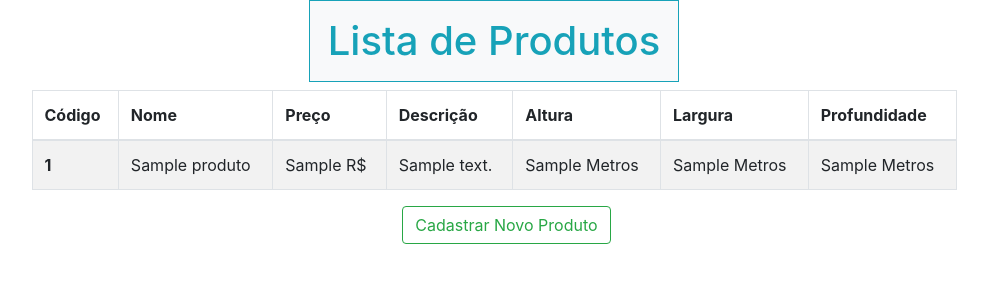
After one commit to RodrigoBenini/TCC-SENAI-2015, a PHP site: page /home.php in a window 1280 px wide. The commit adds this page. Shown: the top 300 px of the page, without its empty margins (146-1134 px from the left). Run offline with PHP 8.4, Linux system fonts and the light colour scheme; tables that the repository leaves empty or names only in its code hold one stand-in row (values such as "Sample post").

Commit message:
alteracoes
alteracoes

```diff
--- a/index/conexao_banco.php
+++ b/index/conexao_banco.php
@@ -17,6 +17,11 @@ public function conecta_mysql(){
 	}
 
 			return $con;
+
 }
 }
+
+
+
+
 ?>
--- /dev/null
+++ b/index/home.php
@@ -0,0 +1,35 @@
+<!DOCTYPE html>
+<html lang="pt-br">
+	<head>
+		<meta charset="utf-8">
+		<title>Listagem de Produto</title>
+		<meta http-equiv="X-UA-Compatible" content="IE=edge">
+		<meta name="viewport" content="width=device-width, initial-scale=1">
+		<link href="bootstrap/css/bootstrap.min.css" rel="stylesheet">
+        <script src="bootstrap/js/bootstrap.min.js"></script>
+		<script src="https://ajax.googleapis.com/ajax/libs/jquery/3.4.1/jquery.min.js"></script>
+
+	<head>
+	<body>
+    <!---
+		Tabela de listagem de produtos
+    -->     <div class="container">
+        <h1 class="p-3 mb-2 col-sm-4 offset-sm-4 bg-light text-info text-center border border-info"> Lista de Produtos </h1>
+           <span id="produtos_lista"></span>
+        <script>
+            $(document).ready(function () {
+                $.post('lista_produtos.php', function(retorna){
+
+                    $("#produtos_lista").html(retorna);
+                });
+            });
+  </script>
+           </div>
+
+
+
+        <div class="col-sm-4 offset-sm-5">
+           <a href="cadastro_produto.php"> <button type="button" class="btn btn-outline-success" >Cadastrar Novo Produto</button>
+        </div>
+    </body>
+</html>
--- /dev/null
+++ b/index/lista_produtos.php
@@ -0,0 +1,51 @@
+
+<?php
+  include_once("conexao_banco.php");
+   //retornar dados do banco pro front-end ----------------------------------
+
+
+$objetodb = new db();
+$link =  $objetodb -> conecta_mysql();
+$result_produtos = "select * from produtos order by nome_produto desc";
+$resultado_produtos = mysqli_query($link,$result_produtos);
+
+//Verificar se encontrou resultado na tabela "produtos"
+if(($resultado_produtos) AND ($resultado_produtos->num_rows != 0)){
+	?>
+<table class="table table-bordered table-striped col-sm-10  offset-sm-1">
+  <thead>
+    <tr>
+      <th>Código</th>
+      <th>Nome</th>
+      <th>Preço</th>
+      <th>Descrição</th>
+      <th>Altura</th>
+      <th>Largura</th>
+      <th>Profundidade</th>
+    </tr>
+  </thead>
+
+
+<tbody>
+<?php
+    while($row_produtos = mysqli_fetch_assoc($resultado_produtos)){
+    	?>
+    	<tr>
+      		<th><?php echo $row_produtos['id']; ?></th>
+      		<td><?php echo $row_produtos['nome_produto']; ?></td>
+      		<td><?php echo $row_produtos['preco_produto']; ?> R$</td>
+      		<td><?php echo $row_produtos['descricao_produto']; ?></td>
+      		<td><?php echo $row_produtos['altura_produto']; ?> Metros</td>
+      		<td><?php echo $row_produtos['largura_produto']; ?> Metros</td>
+      		<td><?php echo $row_produtos['profundidade_produto']; ?> Metros</td>
+    	</tr>
+    	<?php
+
+    }
+}else{
+    echo "Nenhum Produto encontrado";
+}
+ ?>
+</tbody>
+
+</table>
```
Also changed, not shown: index/cadastro_produto.php (+11 -13 lines), index/registra_produto.php (+7 -4 lines), index/produtos.php (deleted).
